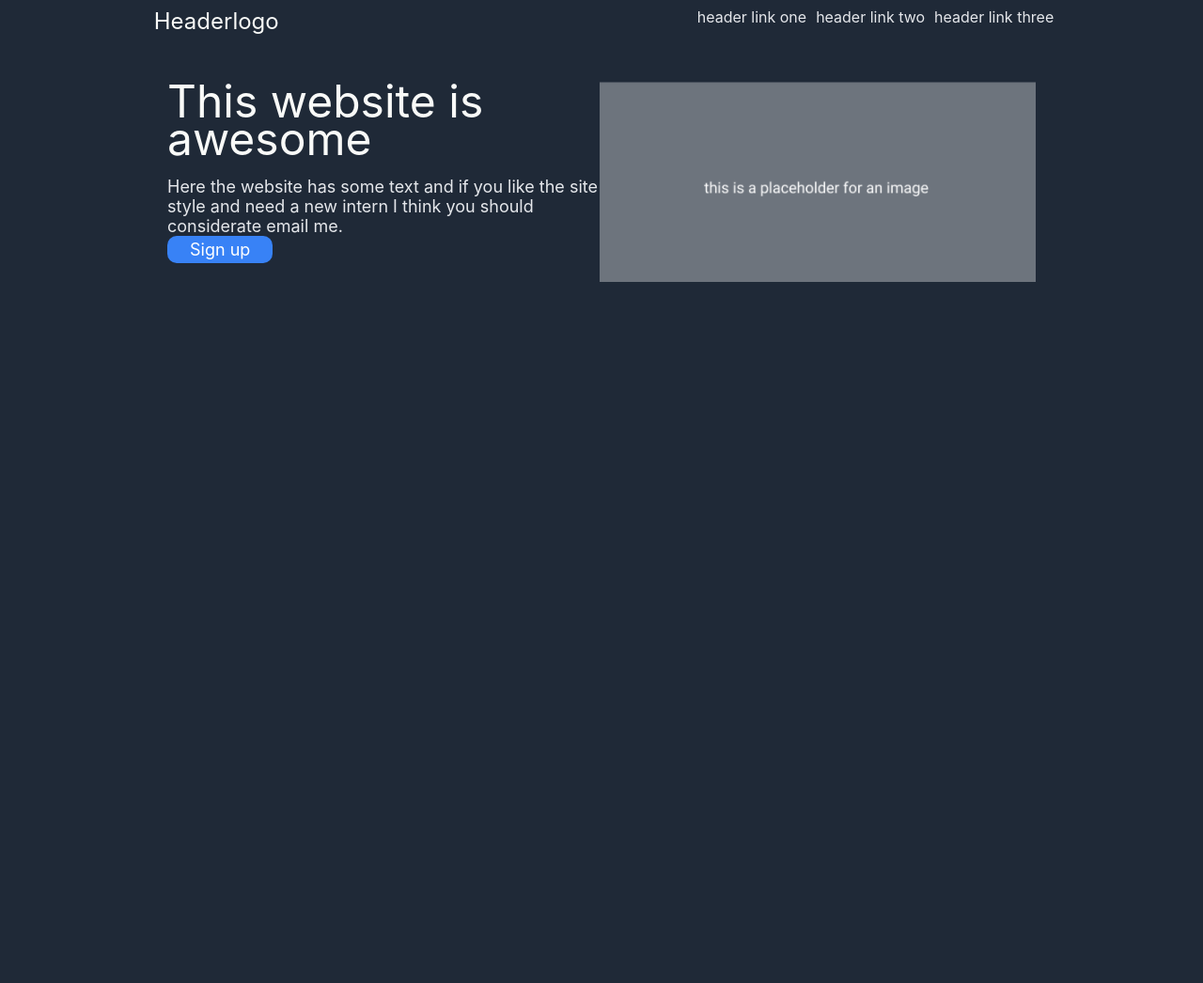
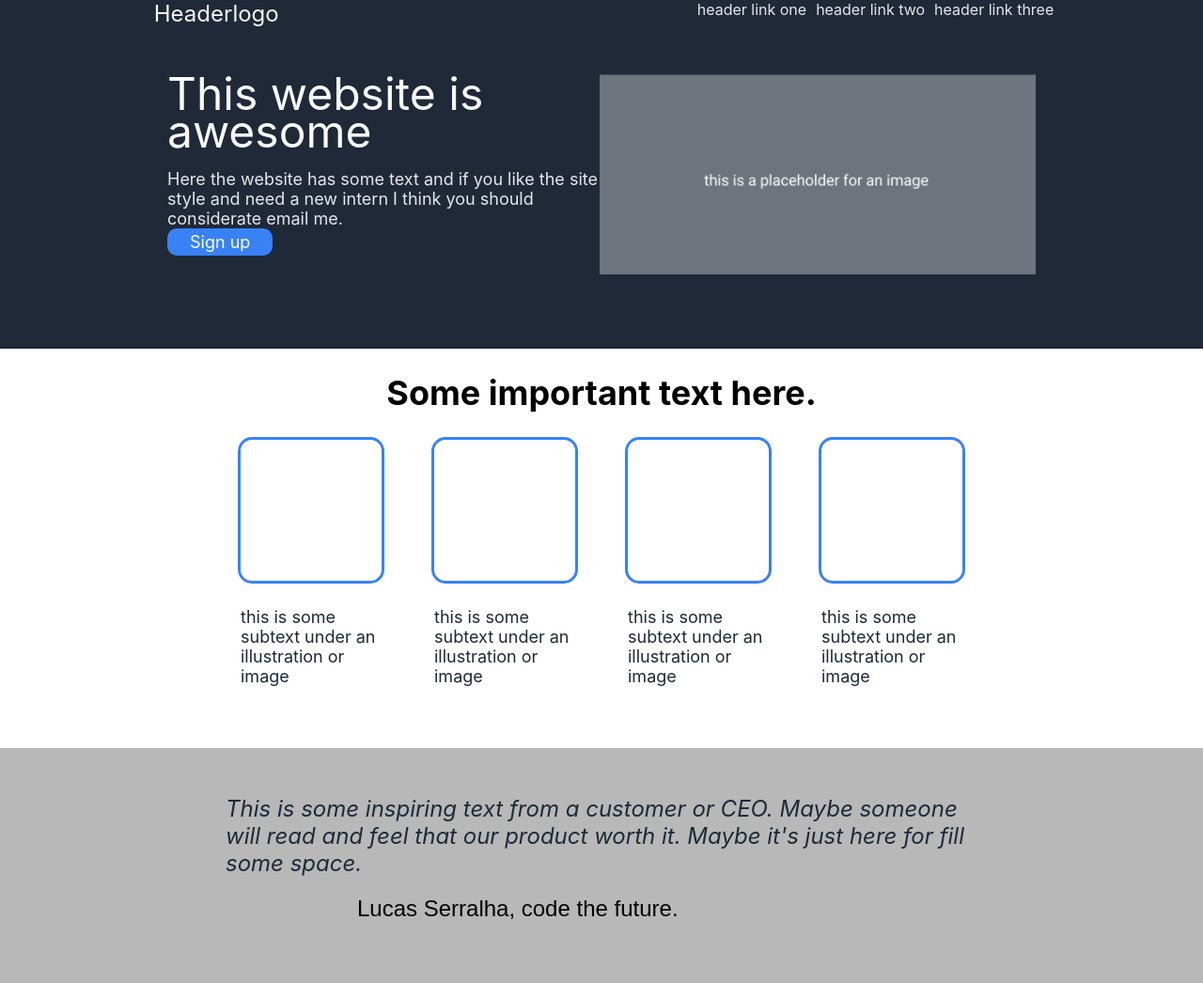
Before and after one commit to lucasSerralha/flexbox-webpage, a plain HTML site: page index.html in a window 1280 px wide. Shown: the whole page at 94% size. Before the commit the page ends 800 px from the top, so only its background shows below. Drawn offline with Linux system fonts and the light colour scheme.

Commit message:
almost finished.
just few more code. sooner the challenge will end.

```diff
--- a/index.html
+++ b/index.html
@@ -52,18 +52,40 @@
     </div>
 
 
+    <div class="block3">
+        <h2>Some important text here.</h2>
+    </div>
+
+
+    <div class="ancestor">
+        <div class="child"></div>
+        <div class="child"></div>
+        <div class="child"></div>
+        <div class="child"></div>
+    </div>
+
+    <div class="text3">
+        <div class="text33">this is some subtext under an illustration or image</div>
+        <div class="text33">this is some subtext under an illustration or image</div>
+        <div class="text33">this is some subtext under an illustration or image</div>
+        <div class="text33">this is some subtext under an illustration or image</div>
+    </div>
 
 
 
 
-
-
-
-
-
-
-
-
+    <div class="block4">
+        <div class="block4-child1">
+            <div id="inspiring">
+                This is some inspiring text from a customer or CEO. Maybe someone will read and feel that our product worth it. Maybe it's just here for fill some space.
+            </div>
+        </div>
+        <div class="block4-child2">
+            <div id="author">
+                Lucas Serralha, code the future.
+            </div>
+        </div>
+    </div>
 
 
 </body>
--- a/style.css
+++ b/style.css
@@ -1,9 +1,7 @@
 * {
+    margin: 0;
+    padding: 0%;
     font-family: -apple-system, BlinkMacSystemFont, 'Segoe UI', Roboto, Oxygen, Ubuntu, Cantarell, 'Open Sans', 'Helvetica Neue', sans-serif;
-}
-    body {
-
-    background-color: #1f2937;
 }
 
 a {
@@ -34,9 +32,10 @@ a {
 }
 
 .hero {
+    background-color: #1f2937;
     display: flex;
-    margin-top: 50px;
-    margin-bottom: 50px;
+    border-top: 50px solid #1f2937;
+    border-bottom: 75px solid #1f2937;
     justify-content: center;
     align-items: center;
 
@@ -73,3 +72,83 @@ a {
 
 
 }
+
+.block3 {
+    justify-content: center;
+    display: flex;
+    margin-top: 25px;
+}
+
+.block3 h2 {
+    font-size: 36px;
+    font-style: extra-bold;
+}
+
+.ancestor {
+    height: 100%;
+    display: flex;
+    flex-direction: row;
+    justify-content: center
+}
+
+.child {
+    width: 150px;
+    height: 150px;
+    border: 3px solid #3882f6;
+    border-radius: 15px;
+    margin: 25px;
+}
+
+.text3 {
+    display: flex;
+    flex-direction: row;
+    justify-content: center;
+}
+
+.text33 {
+    color: #1f2937;
+    font-size: 18px;
+    width: 150px;
+    height: 150px;
+    border-radius: 15px;
+    margin: 0px 28px 0px 28px;
+}
+
+.block4 {
+    min-height: 250px;
+    background-color: #b8b8b8;
+}
+
+.block4-child1 {
+    display: flex;
+    justify-content: center;
+    align-items: center;
+    padding-top: 50px;
+}
+
+#inspiring {
+    width: 800px;
+    font-size: 24px;
+    color: #1f2937;
+    font-style: italic;
+    text-decoration: light;
+
+}
+
+.block4-child2 {
+    display: flex;
+    flex-direction: row;
+    justify-content: end;
+    padding-top: 20px;
+
+
+
+}
+
+#author {
+    font-family: arial;
+    width: 900px;
+    font-size: 24px;
+    font-style: bold;
+
+}
```
